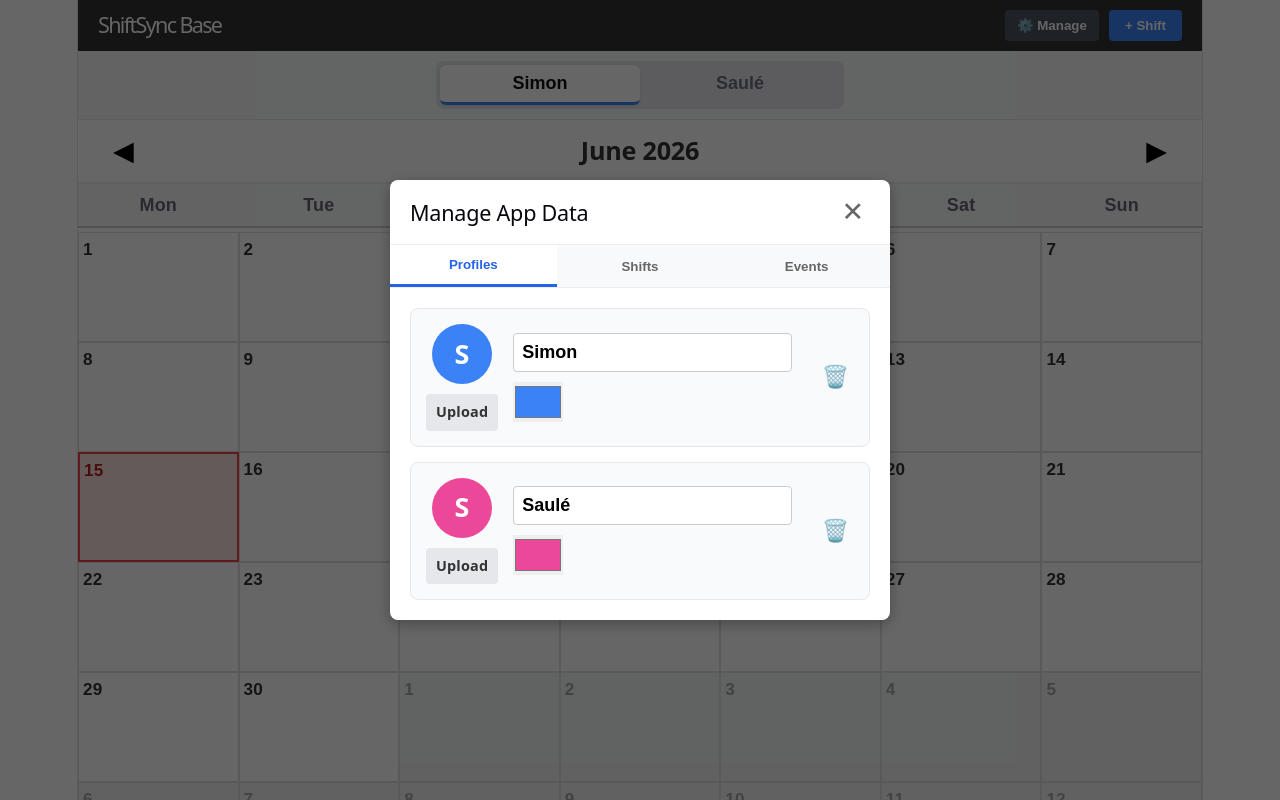
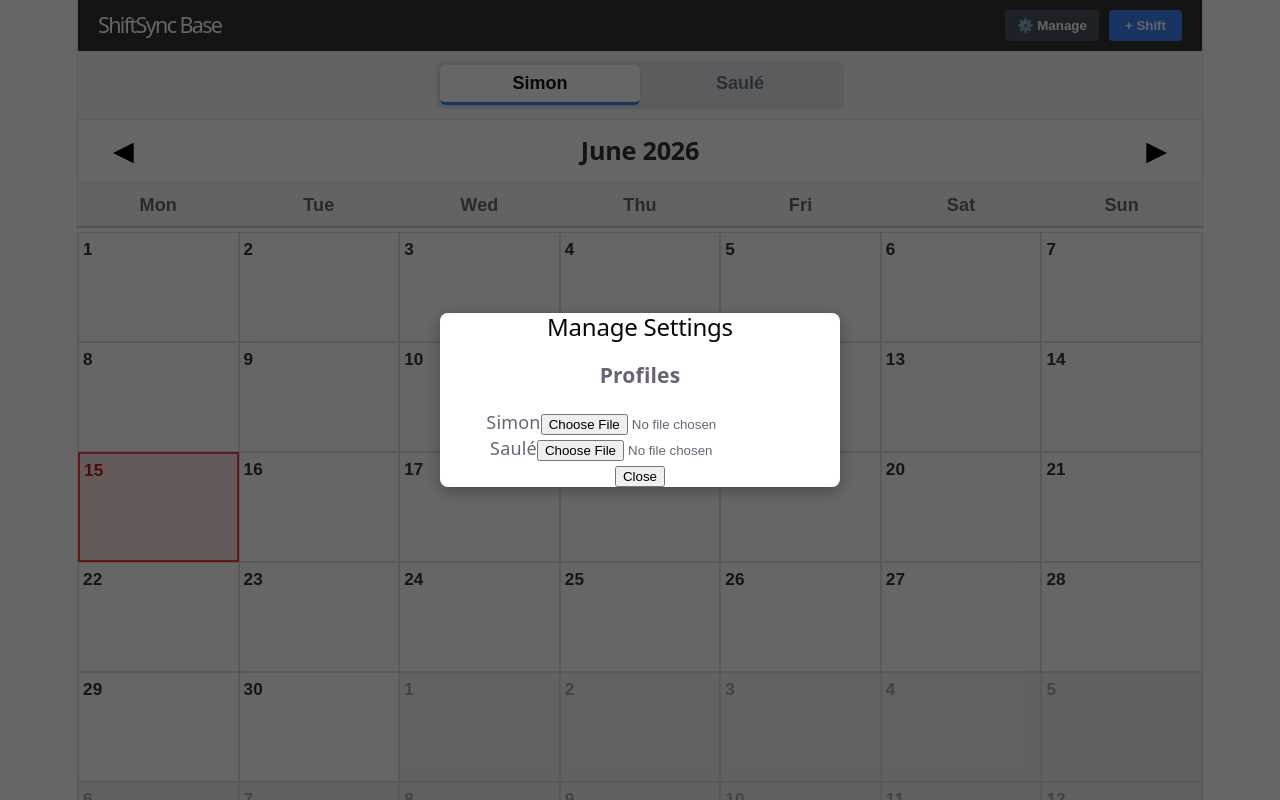
Before and after one commit to s1c0s1m4t1c/shiftsync, a React (Vite) app: page / in a window 1280 px wide. Both pictures are taken after a click on the button "⚙️ Manage". Shown: the top 800 px of the page. Built offline with nearby package versions, Linux system fonts and the light colour scheme.

Commit message:
Update ManageSettingsModal.tsx

```diff
--- a/src/ManageSettingsModal.tsx
+++ b/src/ManageSettingsModal.tsx
@@ -1,150 +1,56 @@
-import React, { useState } from 'react';
+import { useState } from 'react';
 
-const ManageSettingsModal = ({ profiles, setProfiles, shiftDefinitions, setShiftDefinitions, events, setEvents, onClose }) => {
-  const [activeTab, setActiveTab] = useState('profiles'); // 'profiles', 'shifts', or 'events'
+const ManageSettingsModal = ({ profiles, setProfiles, shiftDefinitions, setShiftDefinitions, events, setEvents, onClose }: any) => {
 
-  // Handlers for App state
-  const handleProfileChange = (id, field, value) => setProfiles(profiles.map(p => p.id === id ? { ...p, [field]: value } : p));
-  const handleDeleteProfile = (id) => {
-    if (profiles.length > 1) setProfiles(profiles.filter(p => p.id !== id));
-    else alert("You must have at least one profile.");
-  };
+  const handlePhotoUpload = (profileId: string, e: any) => {
+    const file = e.target.files[0];
+    if (!file) return;
 
-  const handleShiftChange = (id, field, value) => setShiftDefinitions(shiftDefinitions.map(s => s.id === id ? { ...s, [field]: value } : s));
-  const handleDeleteShift = (id) => setShiftDefinitions(shiftDefinitions.filter(s => s.id !== id));
+    const reader = new FileReader();
+    reader.onload = (event: any) => {
+      const img = new Image();
+      img.onload = () => {
+        const canvas = document.createElement('canvas');
+        const MAX_WIDTH = 200;
+        const scaleSize = MAX_WIDTH / img.width;
+        canvas.width = MAX_WIDTH;
+        canvas.height = img.height * scaleSize;
 
-  const handleToggleShiftProfile = (shiftId, profileId) => {
-    const shift = shiftDefinitions.find(s => s.id === shiftId);
-    const newAllowed = (shift.allowedProfiles || []).includes(profileId)
-      ? shift.allowedProfiles.filter(id => id !== profileId)
-      : [...(shift.allowedProfiles || []), profileId];
-    handleShiftChange(shiftId, 'allowedProfiles', newAllowed);
-  };
+        const ctx = canvas.getContext('2d');
+        if (ctx) {
+            ctx.drawImage(img, 0, 0, canvas.width, canvas.height);
+            const resizedDataUrl = canvas.toDataURL('image/jpeg', 0.7);
 
-  // Event Handlers
-  const handleDeleteEvent = (id) => setEvents(events.filter(e => e.id !== id));
-  const handleEventPhotoUpload = (e, id) => {
-    const file = e.target.files[0];
-    if (file) {
-      const reader = new FileReader();
-      reader.onloadend = () => setEvents(events.map(ev => ev.id === id ? { ...ev, photo: reader.result } : ev));
-      reader.readAsDataURL(file);
-    }
-  };
-
-  // NEW: Function to generate a blank event template
-  const handleAddNewEvent = () => {
-    // Generate today's date in YYYY-MM-DD format for the default input
-    const today = new Date().toISOString().split('T')[0];
-
-    const newEvent = {
-      id: `e${Date.now()}`,
-      name: 'New Event',
-      startDate: today,
-      recurrenceDays: 28,
-      photo: ''
+            setProfiles((prev: any) => prev.map((p: any) =>
+              p.id === profileId ? { ...p, photo: resizedDataUrl } : p
+            ));
+        }
+      };
+      img.src = event.target.result as string;
     };
-
-    setEvents([...events, newEvent]);
+    reader.readAsDataURL(file);
   };
 
   return (
     <div className="modal-overlay">
-      <div className="modal-content settings-modal">
-        <div className="settings-header">
-          <h2>Manage App Data</h2>
-          <button className="close-btn" onClick={onClose}>✕</button>
-        </div>
+      <div className="modal-content">
+        <h2>Manage Settings</h2>
 
-        <div className="settings-tabs">
-          <button className={`tab-btn ${activeTab === 'profiles' ? 'active' : ''}`} onClick={() => setActiveTab('profiles')}>Profiles</button>
-          <button className={`tab-btn ${activeTab === 'shifts' ? 'active' : ''}`} onClick={() => setActiveTab('shifts')}>Shifts</button>
-          <button className={`tab-btn ${activeTab === 'events' ? 'active' : ''}`} onClick={() => setActiveTab('events')}>Events</button>
-        </div>
+        <h3>Profiles</h3>
+        {profiles.map((p: any) => (
+          <div key={p.id} className="settings-row">
+            <span>{p.name}</span>
+            <input
+              type="file"
+              accept="image/*"
+              onChange={(e) => handlePhotoUpload(p.id, e)}
+            />
+            {p.photo && <img src={p.photo} alt="Preview" style={{ width: '40px', borderRadius: '50%' }} />}
+          </div>
+        ))}
 
-        <div className="settings-body">
-          {activeTab === 'profiles' && (
-            <div className="edit-list">
-              {profiles.map(profile => (
-                <div key={profile.id} className="edit-card">
-                  <div className="profile-photo-wrapper">
-                    {profile.photo ? <img src={profile.photo} alt={profile.name} className="profile-preview" /> : <div className="profile-placeholder" style={{ backgroundColor: profile.colour }}>{profile.name[0]}</div>}
-                    <label className="upload-btn">Upload <input type="file" accept="image/*" onChange={(e) => {
-                      const file = e.target.files[0];
-                      if(file) { const reader = new FileReader(); reader.onloadend = () => handleProfileChange(profile.id, 'photo', reader.result); reader.readAsDataURL(file); }
-                    }} hidden /></label>
-                  </div>
-                  <div className="edit-fields">
-                    <input type="text" value={profile.name} onChange={(e) => handleProfileChange(profile.id, 'name', e.target.value)} />
-                    <input type="color" value={profile.colour} onChange={(e) => handleProfileChange(profile.id, 'colour', e.target.value)} className="colour-input" />
-                  </div>
-                  <button className="delete-btn" onClick={() => handleDeleteProfile(profile.id)}>🗑️</button>
-                </div>
-              ))}
-            </div>
-          )}
-
-          {activeTab === 'shifts' && (
-            <div className="edit-list">
-              {shiftDefinitions.map(shift => (
-                <div key={shift.id} className="edit-card">
-                  <div className="edit-fields">
-                    <input type="text" value={shift.name} onChange={(e) => handleShiftChange(shift.id, 'name', e.target.value)} />
-                    <div className="form-row">
-                      <input type="time" value={shift.startTime} onChange={(e) => handleShiftChange(shift.id, 'startTime', e.target.value)} />
-                      <input type="time" value={shift.endTime} onChange={(e) => handleShiftChange(shift.id, 'endTime', e.target.value)} />
-                    </div>
-                    <div className="checkbox-row">
-                      {profiles.map(profile => (
-                        <label key={profile.id} className="profile-checkbox" style={{ fontSize: '0.8rem' }}>
-                          <input type="checkbox" checked={(shift.allowedProfiles || []).includes(profile.id)} onChange={() => handleToggleShiftProfile(shift.id, profile.id)} />
-                          {profile.name}
-                        </label>
-                      ))}
-                    </div>
-                  </div>
-                  <button className="delete-btn" onClick={() => handleDeleteShift(shift.id)}>🗑️</button>
-                </div>
-              ))}
-            </div>
-          )}
-
-          {activeTab === 'events' && (
-            <div className="edit-list">
-              {events.map(ev => (
-                <div key={ev.id} className="edit-card">
-                  <div className="profile-photo-wrapper">
-                    {ev.photo ? <img src={ev.photo} alt={ev.name} className="profile-preview" style={{ borderRadius: '4px' }} /> : <div className="profile-placeholder" style={{ backgroundColor: '#ccc', borderRadius: '4px' }}>🗓️</div>}
-                    <label className="upload-btn">Icon <input type="file" accept="image/*" onChange={(e) => handleEventPhotoUpload(e, ev.id)} hidden /></label>
-                  </div>
-                  <div className="edit-fields">
-                    <label style={{ fontSize: '0.8rem' }}>Event Name</label>
-                    <input type="text" value={ev.name} onChange={(e) => setEvents(events.map(event => event.id === ev.id ? { ...event, name: e.target.value } : event))} />
-                    <div className="form-row">
-                       <div style={{display:'flex', flexDirection:'column'}}>
-                         <label style={{ fontSize: '0.8rem' }}>Start Date</label>
-                         <input type="date" value={ev.startDate} onChange={(e) => setEvents(events.map(event => event.id === ev.id ? { ...event, startDate: e.target.value } : event))} />
-                       </div>
-                       <div style={{display:'flex', flexDirection:'column'}}>
-                         <label style={{ fontSize: '0.8rem' }}>Repeats Every (Days)</label>
-                         <input type="number" value={ev.recurrenceDays} onChange={(e) => setEvents(events.map(event => event.id === ev.id ? { ...event, recurrenceDays: Number(e.target.value) } : event))} />
-                       </div>
-                    </div>
-                  </div>
-                  <button className="delete-btn" onClick={() => handleDeleteEvent(ev.id)}>🗑️</button>
-                </div>
-              ))}
-
-              {/* NEW: The button to trigger the new event creation */}
-              <button
-                className="add-shift-btn"
-                style={{ marginTop: '10px', alignSelf: 'flex-start' }}
-                onClick={handleAddNewEvent}
-              >
-                + Add New Event
-              </button>
-            </div>
-          )}
+        <div className="modal-actions">
+          <button onClick={onClose}>Close</button>
         </div>
       </div>
     </div>
```
